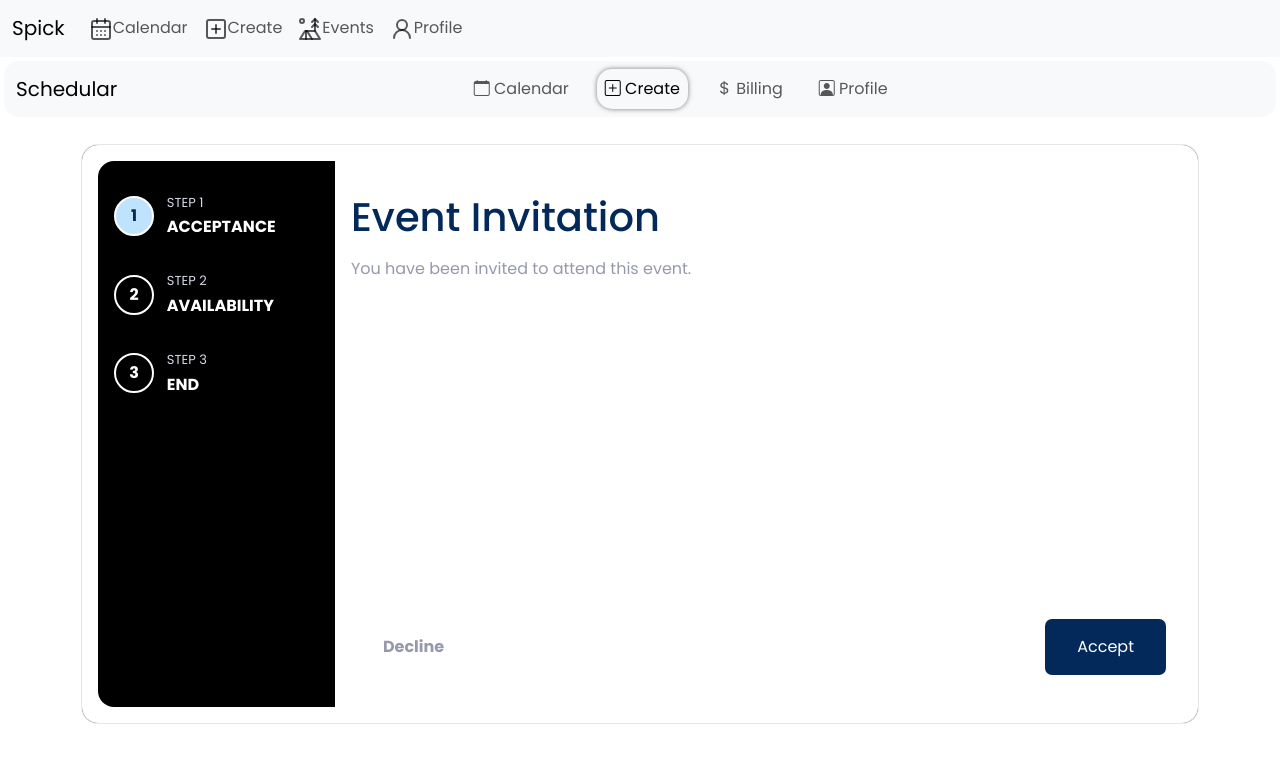
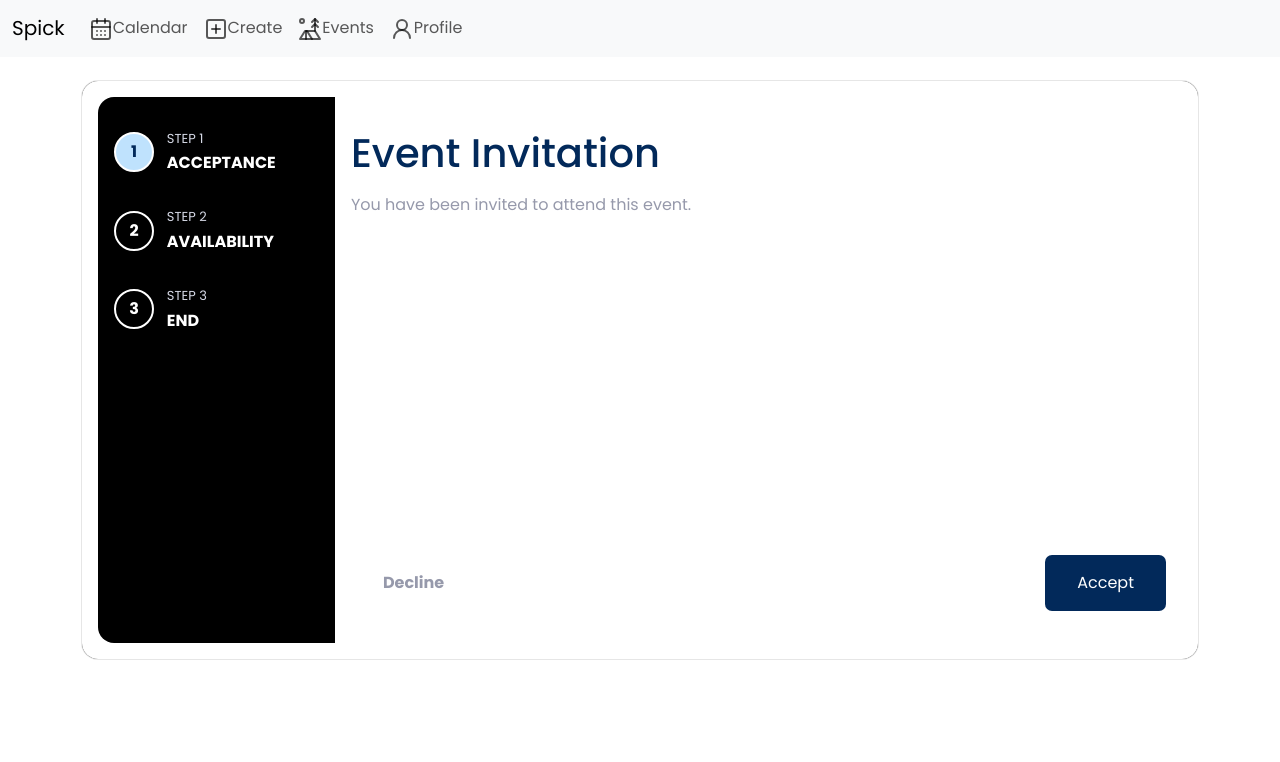
Before and after one commit to bokiex/Spick, a Vue app in the folder schedula/: page /RSVP in a window 1280 px wide. Shown: the top 762 px of the page. Built offline with nearby package versions, Linux system fonts and the light colour scheme.

Commit message:
removed old navbar from RSVP

```diff
--- a/schedula/src/views/RSVP.vue
+++ b/schedula/src/views/RSVP.vue
@@ -76,53 +76,7 @@ export default{
 </script>
 
 <template>
-    <!-- Navbar Start-->
-    <nav class="navbar navbar-expand-md navbar-light bg-light m-1">
-      <div class="container-fluid m-0">
-        <a class="navbar-brand m-0" href="#">Schedular</a>
-        <button
-          class="navbar-toggler"
-          type="button"
-          data-toggle="collapse"
-          data-target="#navbarNav"
-          aria-controls="navbarNav"
-          aria-expanded="false"
-          aria-label="Toggle navigation"
-        >
-          <span class="navbar-toggler-icon"></span>
-        </button>
-        <div
-          class="collapse navbar-collapse justify-content-center"
-          id="navbarNav"
-        >
-          <!-- Added justify-content-center to center align the navbar links -->
-          <ul class="navbar-nav">
-            <li class="nav-item">
-              <a class="nav-link" href="#"
-                ><i class="bi bi-calendar"></i> Calendar</a
-              >
-            </li>
-            <li class="nav-item">
-              <a class="nav-link active" href="#"
-                ><i class="bi bi-plus-square"></i> Create</a
-              >
-            </li>
-            <li class="nav-item">
-              <a class="nav-link" href="#"
-                ><i class="bi bi-currency-dollar"></i> Billing</a
-              >
-            </li>
-            <li class="nav-item">
-              <a class="nav-link" href="#"
-                ><i class="bi bi-person-square"></i> Profile</a
-              >
-            </li>
-          </ul>
-        </div>
-      </div>
-    </nav>
-    <!-- Navbar End -->
-    <div class="container p-4">
+       <div class="container p-4">
       <div class="row justify-content-center">
         <!-- Form Start -->
         <div class="form-container">
```
